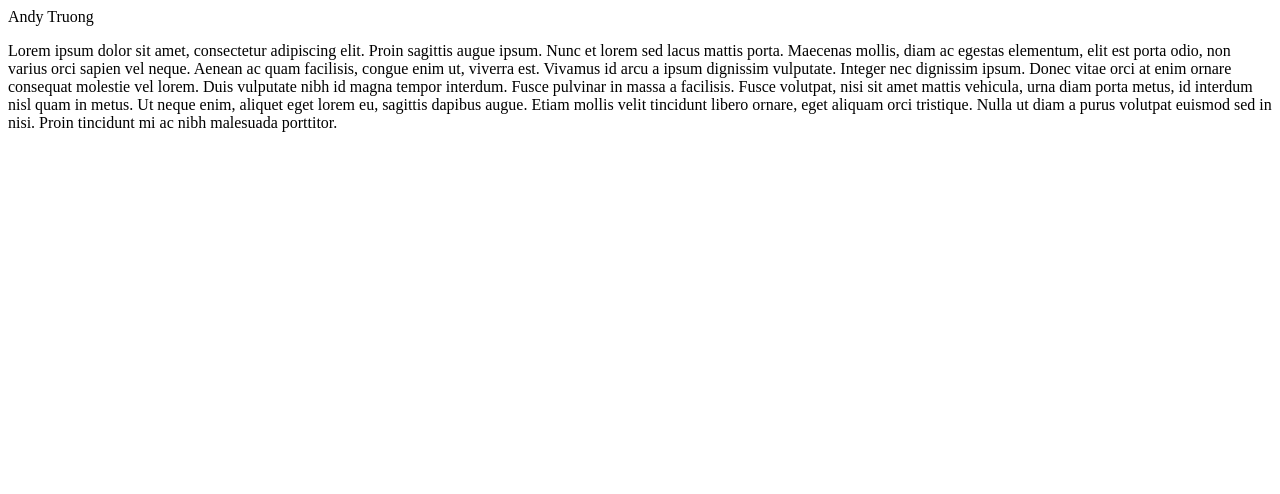
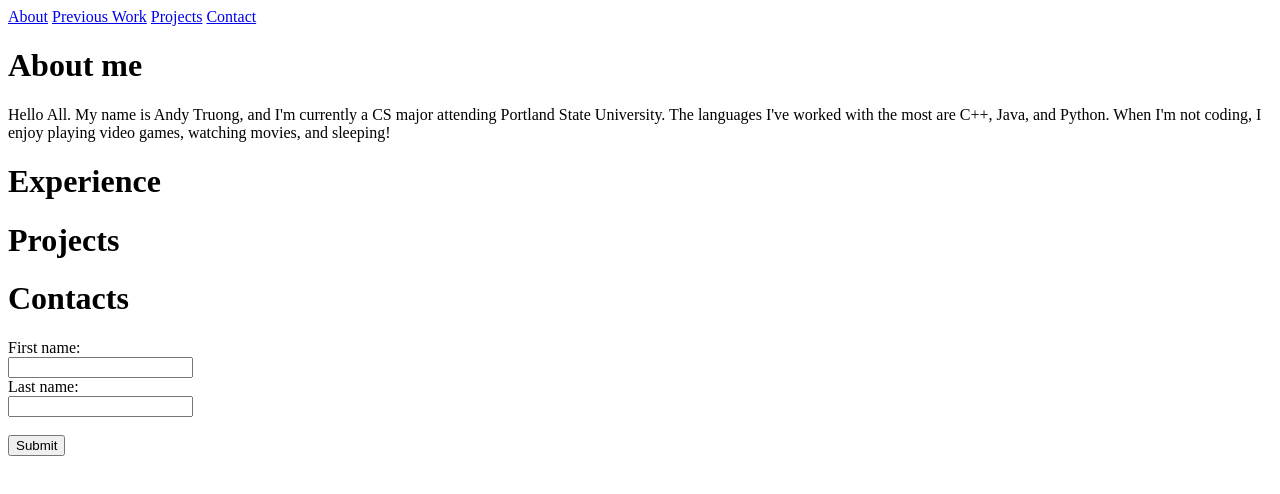
Before and after one commit to atrng2/personal-website, a plain HTML site: page index.html in a window 1280 px wide. Drawn offline with Linux system fonts and the light colour scheme.

Commit message:
added base html

```diff
--- a/index.html
+++ b/index.html
@@ -1,12 +1,41 @@
 <html lang="en">
-<head>
-    <meta charset="UTF-8">
-    <meta http-equiv="X-UA-Compatible" content="IE=edge">
-    <meta name="viewport" content="width=device-width, initial-scale=1.0">
+  <head>
+    <meta charset="UTF-8" />
+    <meta http-equiv="X-UA-Compatible" content="IE=edge" />
+    <meta name="viewport" content="width=device-width, initial-scale=1.0" />
     <title>Document</title>
-</head>
-<body>
-    <ht>Andy Truong</ht>
-    <p>Lorem ipsum dolor sit amet, consectetur adipiscing elit. Proin sagittis augue ipsum. Nunc et lorem sed lacus mattis porta. Maecenas mollis, diam ac egestas elementum, elit est porta odio, non varius orci sapien vel neque. Aenean ac quam facilisis, congue enim ut, viverra est. Vivamus id arcu a ipsum dignissim vulputate. Integer nec dignissim ipsum. Donec vitae orci at enim ornare consequat molestie vel lorem. Duis vulputate nibh id magna tempor interdum. Fusce pulvinar in massa a facilisis. Fusce volutpat, nisi sit amet mattis vehicula, urna diam porta metus, id interdum nisl quam in metus. Ut neque enim, aliquet eget lorem eu, sagittis dapibus augue. Etiam mollis velit tincidunt libero ornare, eget aliquam orci tristique. Nulla ut diam a purus volutpat euismod sed in nisi. Proin tincidunt mi ac nibh malesuada porttitor.</p>
-</body>
+  </head>
+  <body>
+    <div class="navbar">
+        <a href="#home">About</a>
+        <a href="#previousWork">Previous Work</a>
+        <a href="#projects">Projects</a>
+        <a href="#contact">Contact</a>
+    </div>
+    <div class="about">
+      <h1>About me</h1>
+      <p>
+        Hello All. My name is Andy Truong, and I'm currently a CS major
+        attending Portland State University. The languages I've worked with the
+        most are C++, Java, and Python. When I'm not coding, I enjoy playing
+        video games, watching movies, and sleeping!
+      </p>
+    </div>
+    <div class="previousWork">
+        <h1>Experience</h1>
+    </div>
+    <div class="projects">
+        <h1>Projects</h1>
+    </div>
+    <div class="contacts">
+        <h1>Contacts</h1>
+        <form >
+            <label for="fname">First name:</label><br>
+            <input type="text" id="fname" name="fname"><br>
+            <label for="lname">Last name:</label><br>
+            <input type="text" id="lname" name="lname"><br><br>
+            <input type="submit" value="Submit">
+        </form>
+    </div>
+  </body>
 </html>
```
